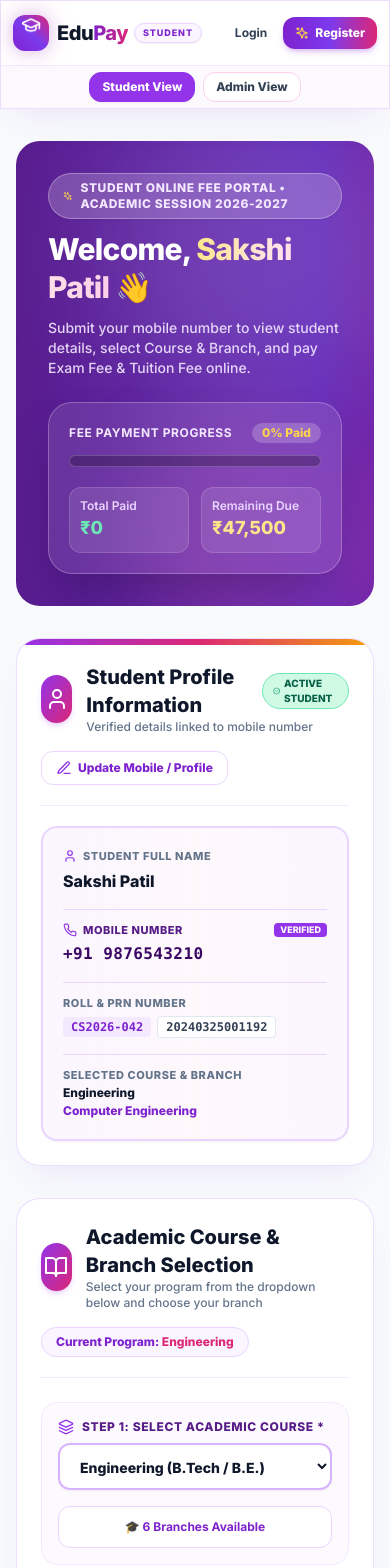
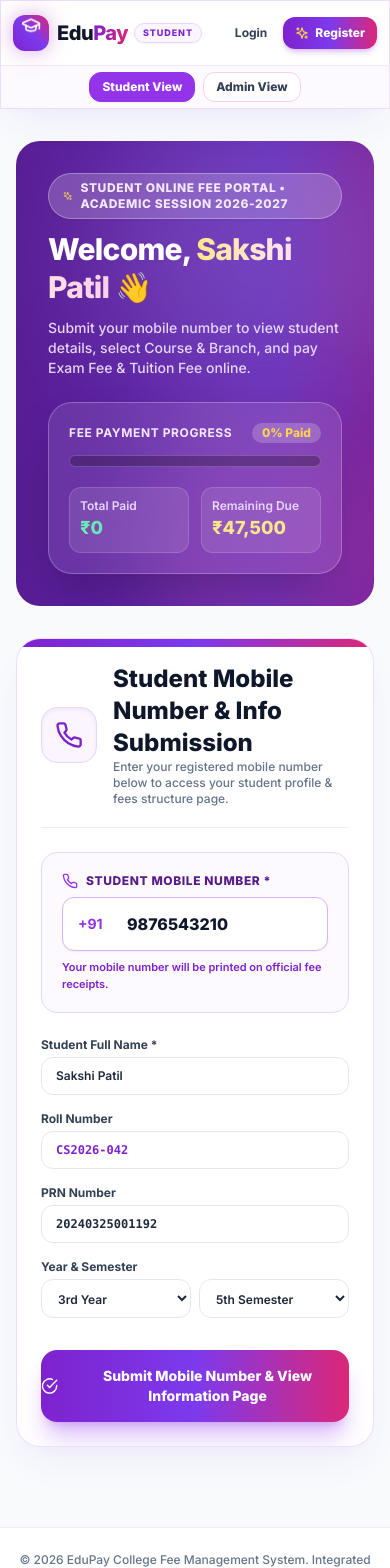
Before and after one commit to sakshimohite2909-spec/fees, a React (Vite) app: page / in a window 390 px wide. Shown: the top 1568 px of the page. Built offline with nearby package versions, Linux system fonts and the light colour scheme.

Commit message:
Set Student Mobile Number & Info Submission as direct initial page

```diff
--- a/src/components/StudentDashboard.jsx
+++ b/src/components/StudentDashboard.jsx
@@ -53,20 +53,24 @@ export default function StudentDashboard({
   const [year, setYear] = useState(existingProfile?.educationDetails?.year || '3rd Year');
   const [semester, setSemester] = useState(existingProfile?.educationDetails?.semester || '5th Semester');
 
-  // Direct Student Dashboard View (No redundant 2nd login page)
+  // Track if mobile number has been submitted to open the student details page
+  const [isMobileSubmitted, setIsMobileSubmitted] = useState(!!existingProfile?.mobile);
   const [showEditForm, setShowEditForm] = useState(false);
 
   // Sync state if currentUser changes
   useEffect(() => {
-    if (existingProfile || currentUser) {
-      setMobileInput(existingProfile?.mobile || currentUser?.mobile || '9876543210');
-      setSelectedCourse(getNormalizedCourse(existingProfile?.educationDetails?.course));
-      setSelectedBranch(existingProfile?.educationDetails?.branch || 'Computer Engineering');
-      setFullName(existingProfile?.fullName || currentUser?.fullName || 'Student');
-      setRollNo(existingProfile?.rollNo || 'CS2026-042');
-      setPrnNo(existingProfile?.prnNo || '20240325001192');
-      setYear(existingProfile?.educationDetails?.year || '3rd Year');
-      setSemester(existingProfile?.educationDetails?.semester || '5th Semester');
+    if (existingProfile) {
+      setMobileInput(existingProfile.mobile || existingProfile.educationDetails?.mobile || '');
+      setSelectedCourse(getNormalizedCourse(existingProfile.educationDetails?.course));
+      setSelectedBranch(existingProfile.educationDetails?.branch || 'Computer Engineering');
+      setFullName(existingProfile.fullName || currentUser?.fullName || '');
+      setRollNo(existingProfile.rollNo || '');
+      setPrnNo(existingProfile.prnNo || '');
+      setYear(existingProfile.educationDetails?.year || '3rd Year');
+      setSemester(existingProfile.educationDetails?.semester || '5th Semester');
+      if (existingProfile.mobile) {
+        setIsMobileSubmitted(true);
+      }
     }
   }, [currentUser, existingProfile]);
 
@@ -196,8 +200,8 @@ export default function StudentDashboard({
         </div>
       </div>
 
-      {/* 📱 EDIT PROFILE MODAL / FORM (Only visible when student clicks Update Mobile / Profile) */}
-      {showEditForm && (
+      {/* 📱 STEP 1: MOBILE NUMBER SUBMISSION FORM (Direct Page when mobile not submitted or clicking edit) */}
+      {(!isMobileSubmitted || showEditForm) && (
         <div className="bg-white rounded-3xl p-6 sm:p-8 border border-purple-200 shadow-lg glass-panel-glow relative overflow-hidden animate-fadeIn">
 
           <div className="absolute top-0 left-0 right-0 h-2 bg-gradient-to-r from-purple-700 via-violet-600 to-pink-600"></div>
@@ -209,8 +213,8 @@ export default function StudentDashboard({
                 <Phone className="w-7 h-7" />
               </div>
               <div>
-                <h2 className="text-2xl font-black text-slate-900">Update Student Mobile & Profile Info</h2>
-                <p className="text-xs text-slate-500 font-medium">Update your registered mobile number and profile details below.</p>
+                <h2 className="text-2xl font-black text-slate-900">Student Mobile Number & Info Submission</h2>
+                <p className="text-xs text-slate-500 font-medium">Enter your registered mobile number below to access your student profile & fees structure page.</p>
               </div>
             </div>
 
@@ -304,15 +308,16 @@ export default function StudentDashboard({
                 </div>
               </div>
 
-              {/* Save & Cancel Buttons */}
+              {/* Submit Button */}
               <div className="flex gap-3 pt-2">
                 <button
                   type="submit"
                   className="flex-1 flex items-center justify-center gap-2 py-4 rounded-2xl bg-gradient-to-r from-purple-700 via-violet-600 to-pink-600 hover:from-purple-800 hover:to-pink-700 text-white font-black text-sm shadow-xl shadow-purple-600/30 transition-all shimmer-btn"
                 >
                   <CheckCircle className="w-5 h-5" />
-                  <span>Save Profile Details</span>
+                  <span>Submit Mobile Number & View Information Page</span>
                 </button>
+                {showEditForm && (
                   <button
                     type="button"
                     onClick={() => setShowEditForm(false)}
@@ -320,6 +325,7 @@ export default function StudentDashboard({
                   >
                     Cancel
                   </button>
+                )}
               </div>
 
             </form>
@@ -329,8 +335,8 @@ export default function StudentDashboard({
         </div>
       )}
 
-      {/* 🎓 MAIN STUDENT DASHBOARD PAGE */}
-      {!showEditForm && (
+      {/* 🎓 STEP 2: MAIN STUDENT DASHBOARD PAGE (Visible after Mobile Number Submit) */}
+      {(isMobileSubmitted && !showEditForm) && (
         <div className="space-y-8 animate-fadeIn">
 
           {/* 📋 SECTION 1: Student Information Display Card (with Mobile Number) */}
```
Also changed, not shown: 1 other file (tests, documents, lock files or other folders). Lines whose indentation alone changed are shown as unchanged.
